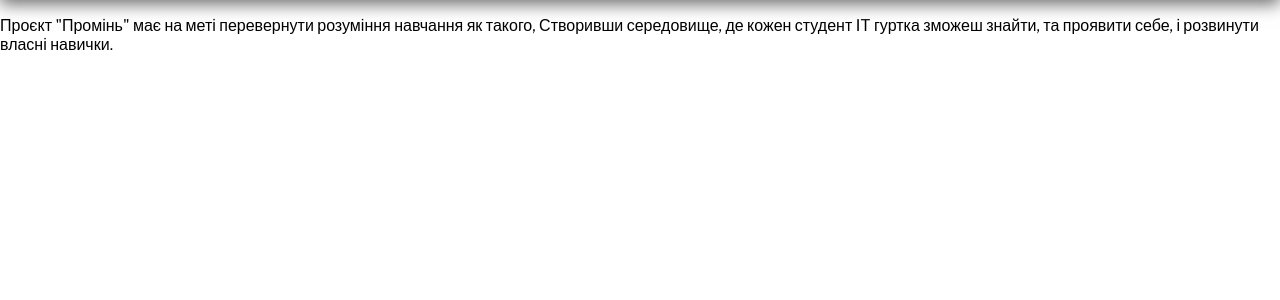
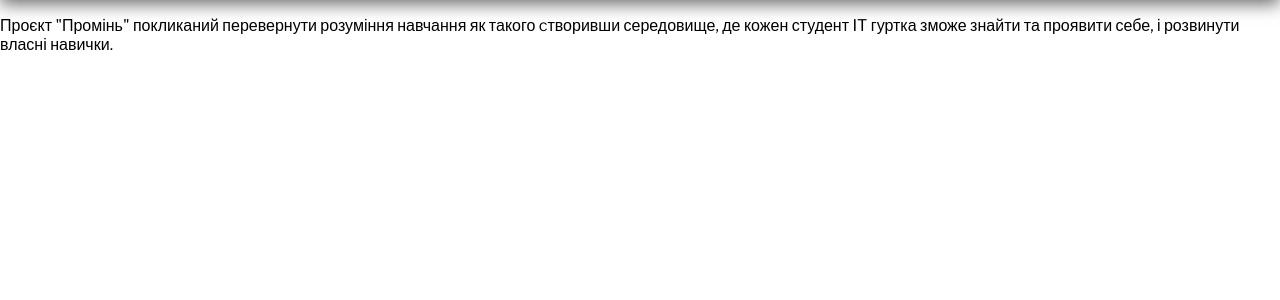
Before and after one commit to NamitaroUA/Promin-CRM, a Django app: page /about/ in a window 1280 px wide. Shown: the part 68-368 px from the top of the page. Run offline with Django 5.2, Linux system fonts and the light colour scheme.

Commit message:
Index page grammar fixes

```diff
--- a/frontpage/templates/frontpage/about.html
+++ b/frontpage/templates/frontpage/about.html
@@ -5,8 +5,8 @@
 {% endblock %}
 
 {% block content %}
-<p>Проєкт "Промінь" має на меті перевернути розуміння навчання як такого,
-    Створивши середовище, де кожен студент IT гуртка зможеш знайти,
+<p>Проєкт "Промінь" покликаний перевернути розуміння навчання як такого
+    cтворивши середовище, де кожен студент IT гуртка зможе знайти
     та проявити себе, і розвинути власні навички.
 </p>
 {% endblock %}
```
